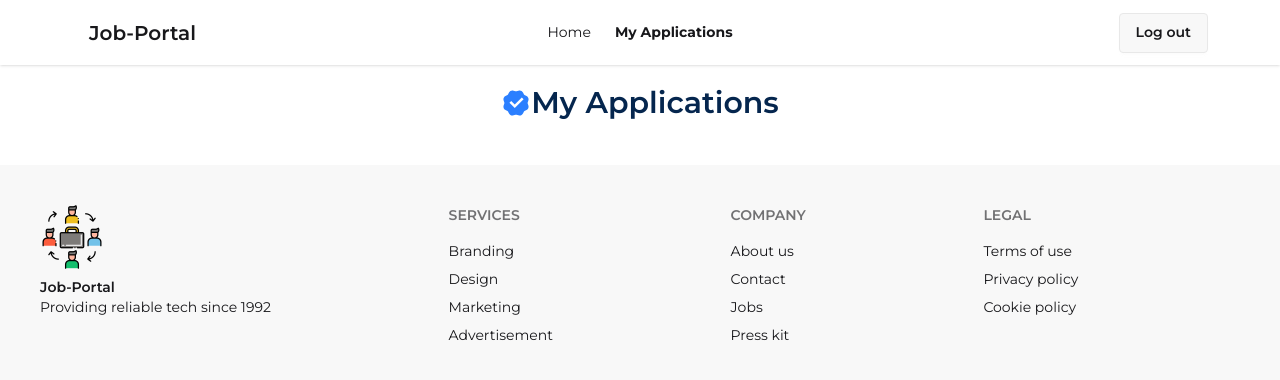
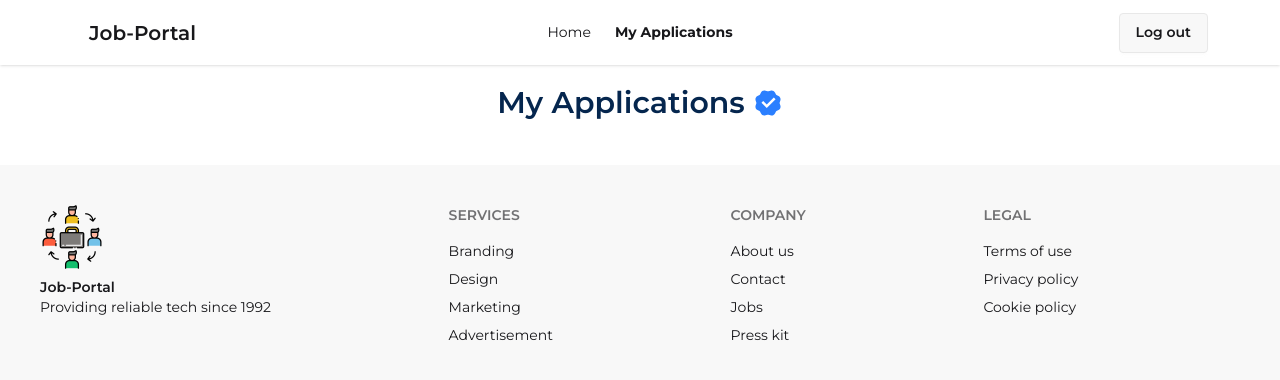
Before and after one commit to Suprio-Das/Job-Portal-Client, a React (Vite) app: page /myApplications in a window 1280 px wide. Shown: the top 380 px of the page. Built offline with nearby package versions, Linux system fonts and the light colour scheme; no server answers; sample sign-in values are in the browser's storage.

Commit message:
My applications page title modified

```diff
--- a/src/Pages/MyApplications/MyApplications.jsx
+++ b/src/Pages/MyApplications/MyApplications.jsx
@@ -13,7 +13,7 @@ const MyApplications = () => {
     console.log(appliedJobs);
     return (
         <div>
-            <h1 className='text-[#05264e] text-3xl text-center font-semibold my-5 flex justify-center items-center'><RiVerifiedBadgeFill className="text-blue-500" /> My Applications</h1>
+            <h1 className='text-[#05264e] text-3xl text-center font-semibold my-5 flex justify-center items-center'>My Applications <RiVerifiedBadgeFill className="text-blue-500 ml-2" /> </h1>
         </div>
     );
 };
```
